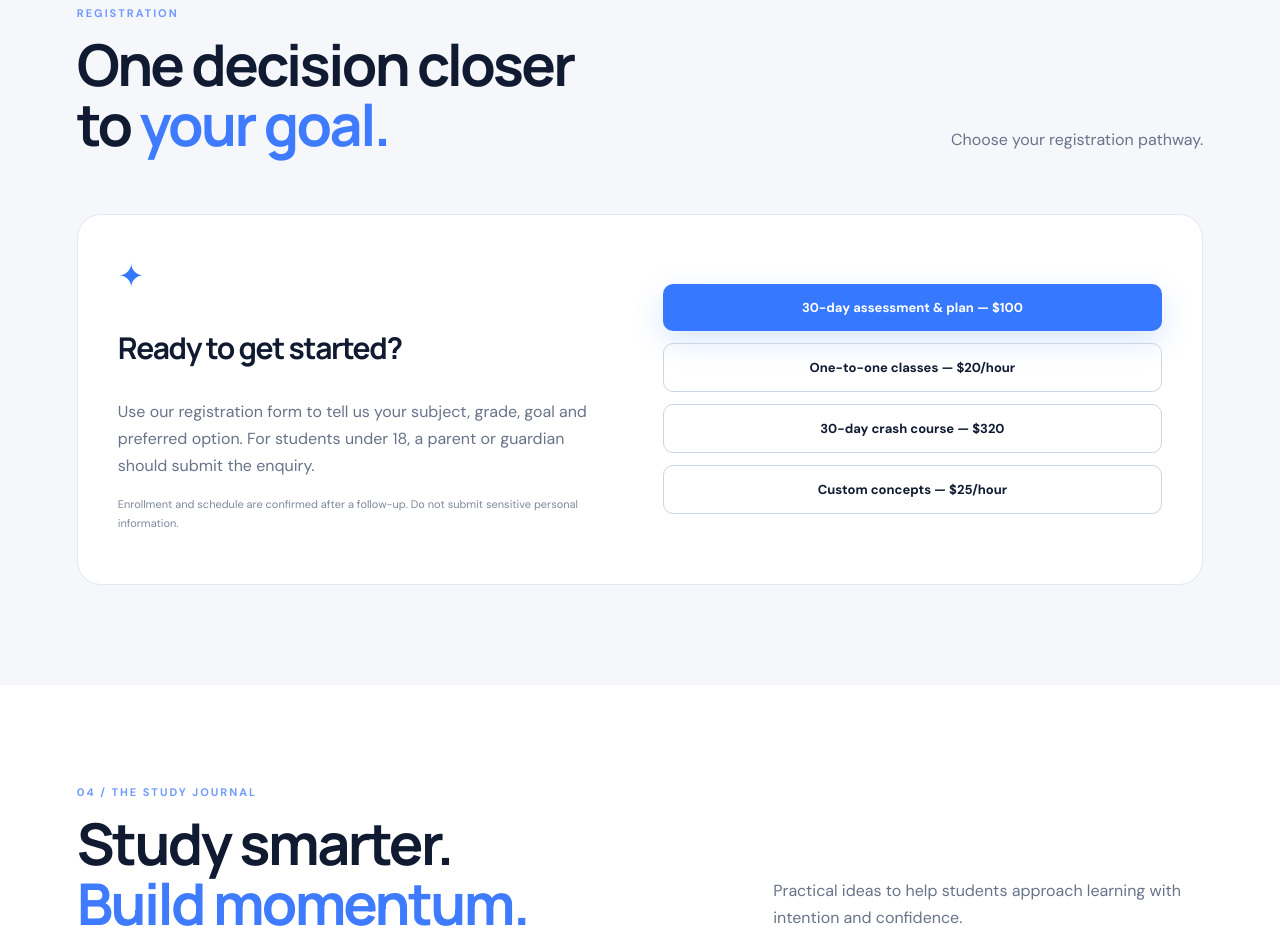
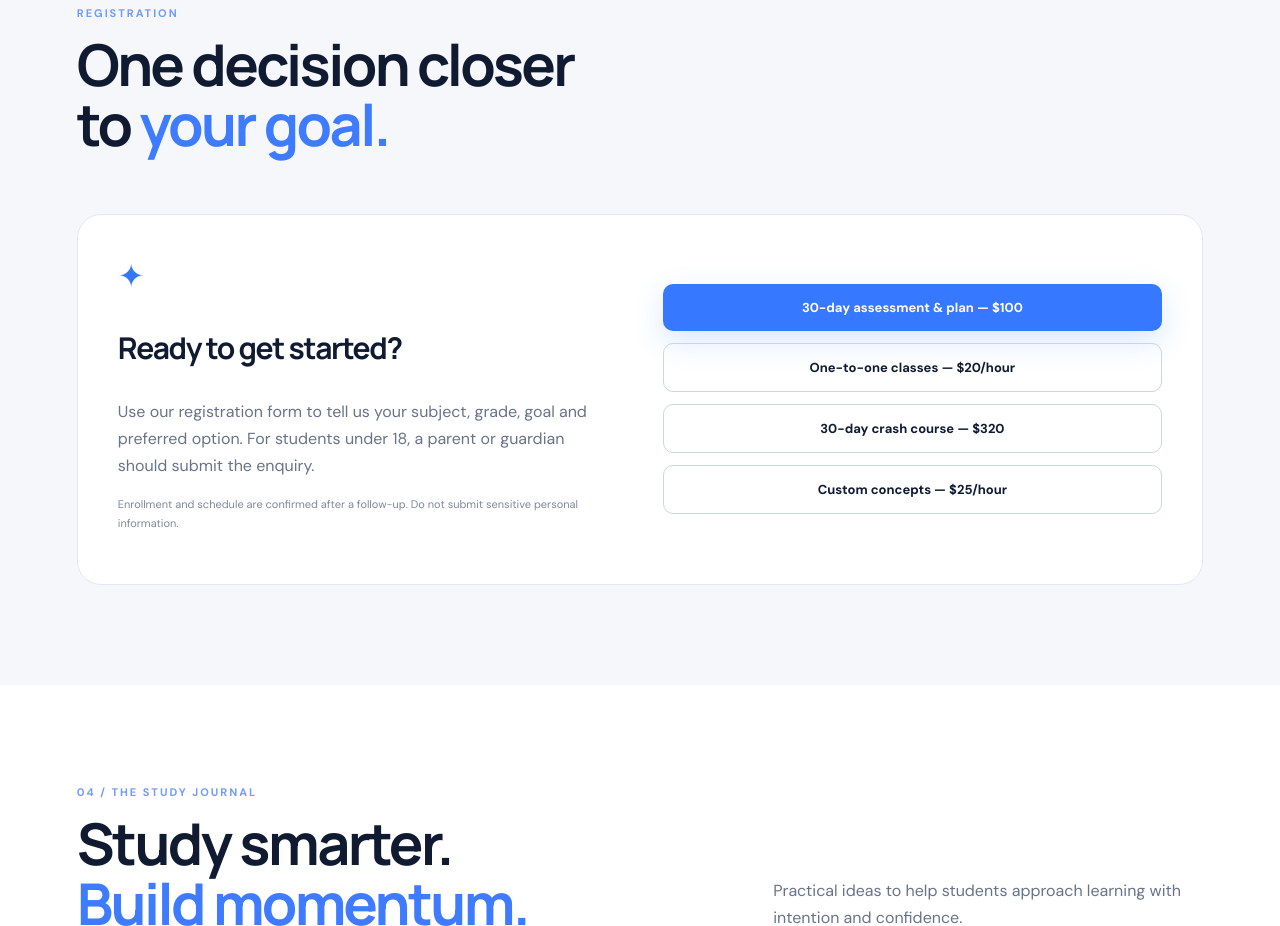
Before and after one commit to jamfarman200-cmd/asterbridge-learning, a plain HTML site: page index.html in a window 1280 px wide. Shown: the part 2920-3846 px from the top of the page. Drawn offline with Linux system fonts and the light colour scheme.

Commit message:
Update index.html

```diff
--- a/index.html
+++ b/index.html
@@ -27,7 +27,7 @@
 <article class="pricecard"><span class="tag">ONE-TO-ONE</span><h3>Exam-oriented tutoring</h3><div class="price"><del>$30</del><strong>$20 <small>CAD / hour</small></strong></div><div class="save">INTRODUCTORY HOURLY RATE</div><p>Individual tutoring shaped around your curriculum, exam goals, learning pace and questions.</p><a class="btn primary wide" data-register="tutoring" href="#register">Register for a class ↗</a></article>
 <article class="pricecard darkprice"><span class="tag">INTENSIVE COURSE</span><h3>30-day exam-prep crash course</h3><div class="price"><strong>$320 <small>CAD</small></strong></div><div class="save">STRUCTURED INTENSIVE</div><p>A concentrated 30-day exam preparation program. Specific schedule and deliverables confirmed before enrollment.</p><a class="btn light wide" data-register="crash" href="#register">Request crash course ↗</a></article>
 <article class="pricecard"><span class="tag">CUSTOM CONCEPTS</span><h3>Weak-concept coaching & proofreading</h3><div class="price"><strong>$25 <small>CAD / hour</small></strong></div><div class="save">FLEXIBLE TOPIC SUPPORT</div><p>Focused one-on-one help with challenging concepts, practice problems or writing feedback.</p><a class="btn primary wide" data-register="custom" href="#register">Request custom support ↗</a></article></div></section>
-<section class="section register-section" id="register"><div class="sectionhead"><div><div class="kicker">REGISTRATION</div><h2>One decision closer<br>to <em>your goal.</em></h2></div><p>Choose your registration pathway. </p></div><div class="registerpanel"><div><div class="regicon">✦</div><h3>Ready to get started?</h3><p>Use our registration form to tell us your subject, grade, goal and preferred option. For students under 18, a parent or guardian should submit the enquiry.</p><p class="smallnote">Enrollment and schedule are confirmed after a follow-up. Do not submit sensitive personal information.</p></div><div class="regactions"><a class="btn primary wide" data-register="assessment" href="#contact">30-day assessment & plan — $100</a><a class="btn outline dark-outline wide" data-register="tutoring" href="#contact">One-to-one classes — $20/hour</a><a class="btn outline dark-outline wide" data-register="crash" href="#contact">30-day crash course — $320</a><a class="btn outline dark-outline wide" data-register="custom" href="#contact">Custom concepts — $25/hour</a></div></div></section>
+<section class="section register-section" id="register"><div class="sectionhead"><div><div class="kicker">REGISTRATION</div><h2>One decision closer<br>to <em>your goal.</em></h2></div><p></p></div><div class="registerpanel"><div><div class="regicon">✦</div><h3>Ready to get started?</h3><p>Use our registration form to tell us your subject, grade, goal and preferred option. For students under 18, a parent or guardian should submit the enquiry.</p><p class="smallnote">Enrollment and schedule are confirmed after a follow-up. Do not submit sensitive personal information.</p></div><div class="regactions"><a class="btn primary wide" data-register="assessment" href="#contact">30-day assessment & plan — $100</a><a class="btn outline dark-outline wide" data-register="tutoring" href="#contact">One-to-one classes — $20/hour</a><a class="btn outline dark-outline wide" data-register="crash" href="#contact">30-day crash course — $320</a><a class="btn outline dark-outline wide" data-register="custom" href="#contact">Custom concepts — $25/hour</a></div></div></section>
 <section class="articles section" id="articles"><div class="sectionhead"><div><div class="kicker">04 / THE STUDY JOURNAL</div><h2>Study smarter.<br><em>Build momentum.</em></h2></div><p>Practical ideas to help students approach learning with intention and confidence.</p></div><div class="articlegrid">
 <article><span class="article-no">01 / STUDY STRATEGY</span><h3>Why rereading isn't the same as remembering</h3><p>Retrieval practice—trying to recall information without looking—helps reveal what you know and what still needs work.</p><details><summary>Read the insight</summary><p>After reviewing a topic, close your notes and explain it from memory. Write down what you recall, check your gaps and repeat. Short recall sessions spaced over time are often more useful than one long rereading session.</p></details></article>
 <article><span class="article-no">02 / EXAM PREPARATION</span><h3>Build an exam plan backwards</h3><p>Start with the test date and break the syllabus into realistic blocks.</p><details><summary>Read the insight</summary><p>List the topics, rank them by difficulty and importance, then schedule practice and review. Reserve time for mixed questions and a final check of recurring errors. A plan should be realistic enough to follow, not impressive enough to abandon.</p></details></article>
```
